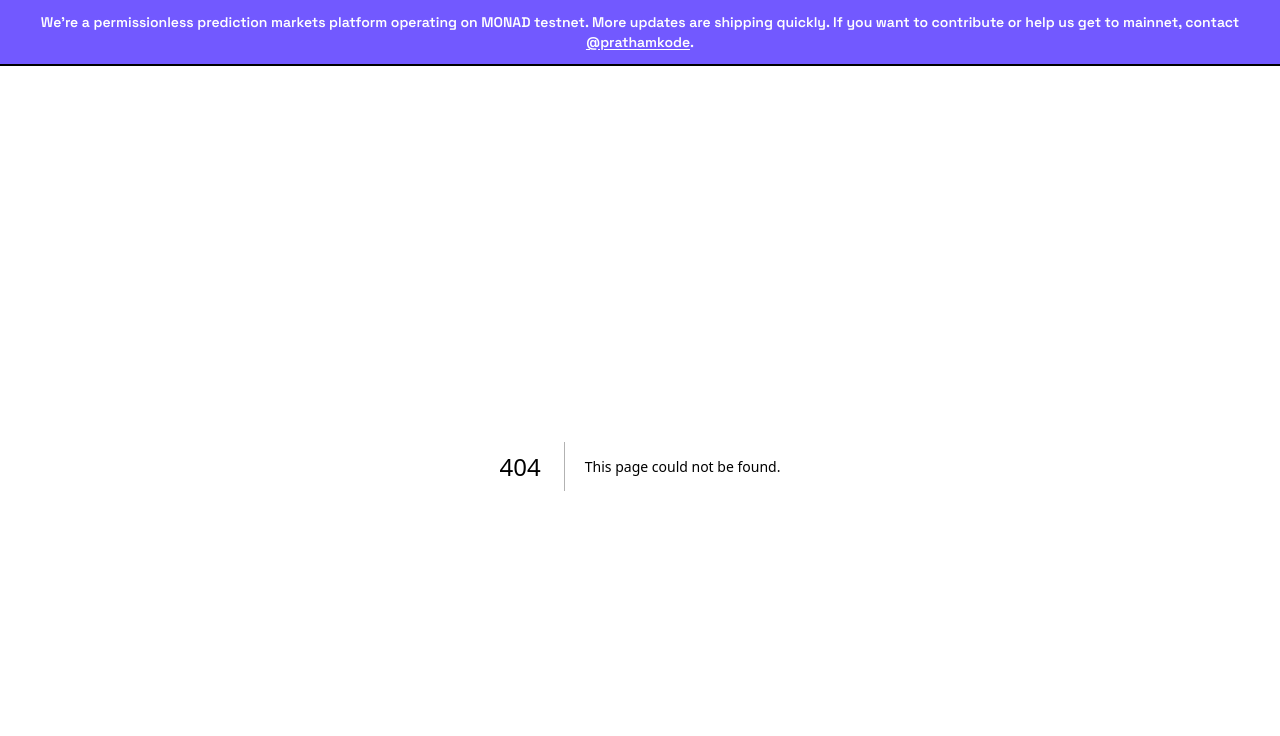
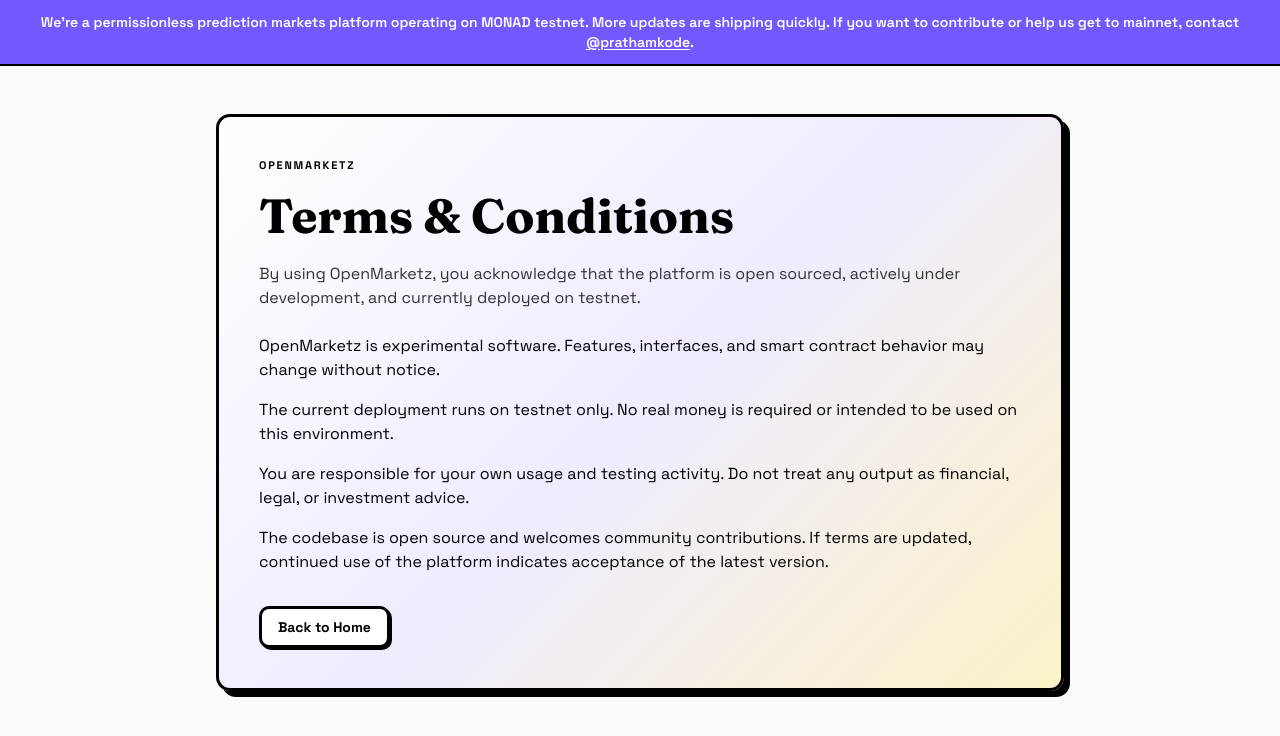
Before and after one commit to KodePratham/openmarketz, a Next.js app in the folder openmarketz-frontend/: page /terms in a window 1280 px wide. Before the commit this address had no page. Shown: the top 736 px of the page. Built offline with nearby package versions, Linux system fonts and the light colour scheme.

Commit message:
terms-and-conditions-updated

```diff
--- a/openmarketz-frontend/src/app/layout.tsx
+++ b/openmarketz-frontend/src/app/layout.tsx
@@ -21,7 +21,7 @@
 });
 
 export const metadata: Metadata = {
-  title: "OpenMarketz",
+  title: "OpenMarketz | Testnet Prediction Markets",
   description: "Prediction markets on Monad",
   icons: {
     icon: "/Open-logo.png",
--- a/openmarketz-frontend/src/app/page.tsx
+++ b/openmarketz-frontend/src/app/page.tsx
@@ -1,17 +1,8 @@
-import Image from "next/image";
 import Link from "next/link";
 export default function Home() {
   return (
     <main className="mx-auto min-h-screen w-full max-w-5xl space-y-6 px-4 py-8 sm:px-6 sm:py-12">
       <header className="shell-card gum-hero p-6 sm:p-10">
-        <Image
-          src="/Open-logo.png"
-          alt="OpenMarketz"
-          width={180}
-          height={180}
-          priority
-          className="h-auto w-28 sm:w-36"
-        />
         <p className="gum-kicker">OpenMarketz</p>
         <h1 className="font-display mt-3 text-4xl font-black leading-tight sm:text-6xl">You are the oracle</h1>
         <p className="text-muted mt-4 max-w-2xl text-base">Trade and create crisp prediction markets on Monad with one code, one market, one truth source.</p>
@@ -54,6 +45,12 @@
           <Link href="/open" className="cta-button mt-4 inline-flex px-4 py-2 text-sm">Open a Market</Link>
         </article>
       </section>
+
+      <section className="shell-card gum-panel p-5 sm:p-6">
+        <h2 className="font-display text-2xl font-black">Legal</h2>
+        <p className="text-muted mt-2 text-sm">Review our terms, including testnet and open-source disclosures.</p>
+        <Link href="/terms" className="ghost-button mt-4 inline-flex px-4 py-2 text-sm">Terms &amp; Conditions</Link>
+      </section>
     </main>
   );
 }
--- /dev/null
+++ b/openmarketz-frontend/src/app/terms/page.tsx
@@ -0,0 +1,41 @@
+import Link from "next/link";
+
+export default function TermsPage() {
+  return (
+    <main className="mx-auto min-h-screen w-full max-w-4xl px-4 py-8 sm:px-6 sm:py-12">
+      <section className="shell-card gum-panel p-6 sm:p-10">
+        <p className="gum-kicker">OpenMarketz</p>
+        <h1 className="font-display mt-3 text-3xl font-black leading-tight sm:text-5xl">Terms &amp; Conditions</h1>
+        <p className="text-muted mt-4 text-sm sm:text-base">
+          By using OpenMarketz, you acknowledge that the platform is open sourced, actively under development,
+          and currently deployed on testnet.
+        </p>
+
+        <div className="mt-6 space-y-4 text-sm sm:text-base">
+          <p>
+            OpenMarketz is experimental software. Features, interfaces, and smart contract behavior may change
+            without notice.
+          </p>
+          <p>
+            The current deployment runs on testnet only. No real money is required or intended to be used on this
+            environment.
+          </p>
+          <p>
+            You are responsible for your own usage and testing activity. Do not treat any output as financial,
+            legal, or investment advice.
+          </p>
+          <p>
+            The codebase is open source and welcomes community contributions. If terms are updated, continued use
+            of the platform indicates acceptance of the latest version.
+          </p>
+        </div>
+
+        <div className="mt-8">
+          <Link href="/" className="ghost-button inline-flex px-4 py-2 text-sm">
+            Back to Home
+          </Link>
+        </div>
+      </section>
+    </main>
+  );
+}
```
